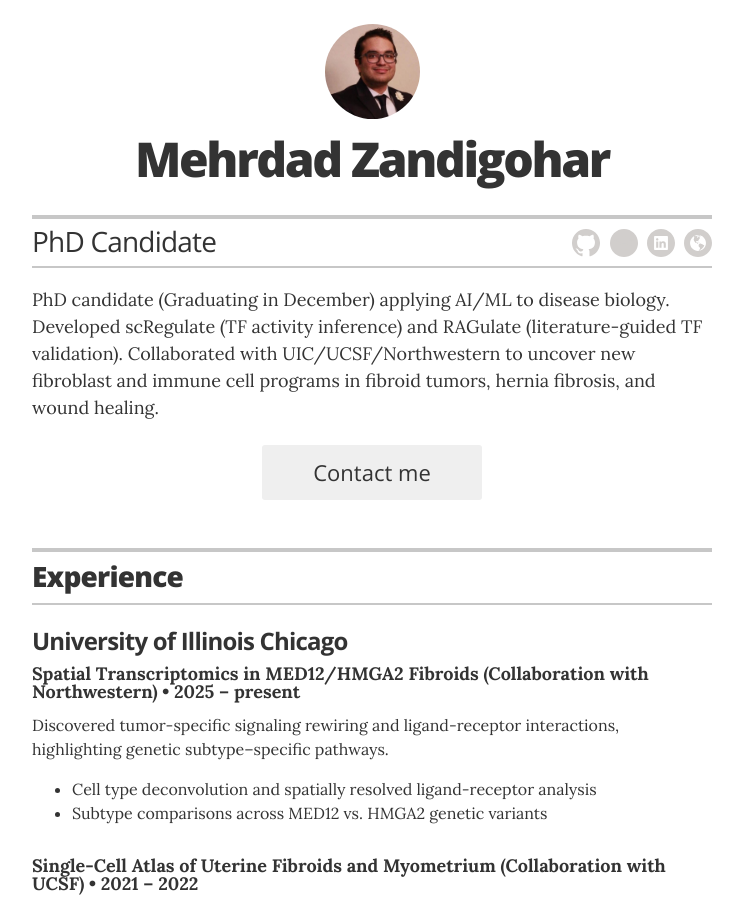
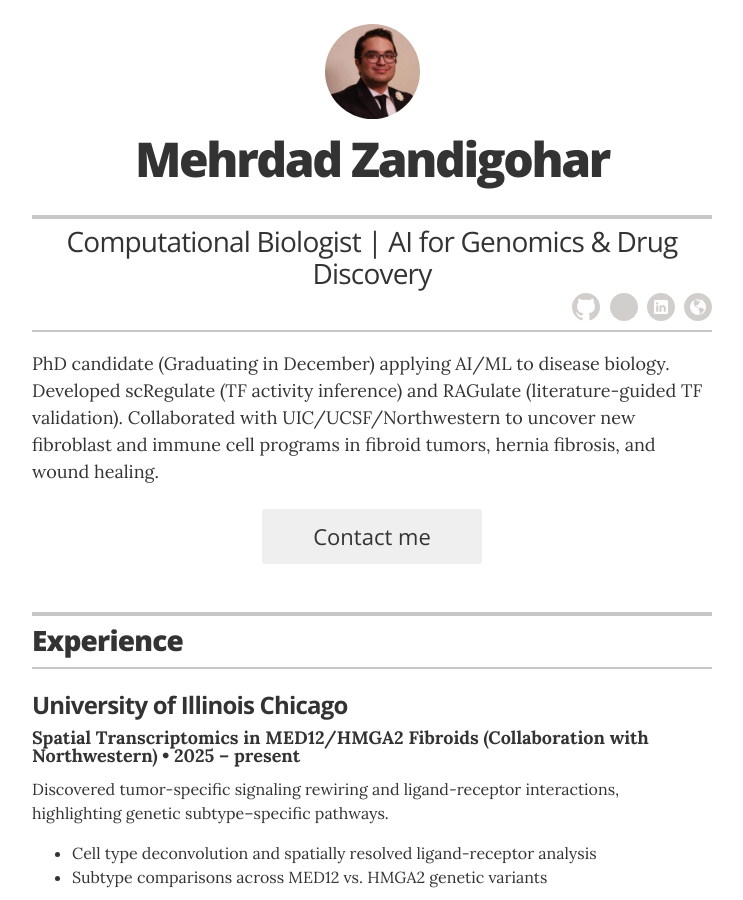
Before and after one commit to zandigohar/zandigohar.github.io, a Jekyll site: the page built from index.md, in a window 1280 px wide and 900 px high. Shown: the whole window, without its empty margins (268-1011 px from the left). Built offline with Jekyll 4.4.1, drawn with Linux system fonts in a browser that asks for light colours.

Commit message:
Update _config.yml

```diff
--- a/_config.yml
+++ b/_config.yml
@@ -11,7 +11,7 @@ sass:
 # Resume settings
 resume_avatar:                  "true"
 resume_name:                    "Mehrdad Zandigohar"
-resume_title:                   "PhD Candidate"
+resume_title:                   "Computational Biologist | AI for Genomics & Drug Discovery"
 
 # used for the contact button in _layouts/resume.html
 resume_contact_email:           "mzandi2@uic.edu"
```
